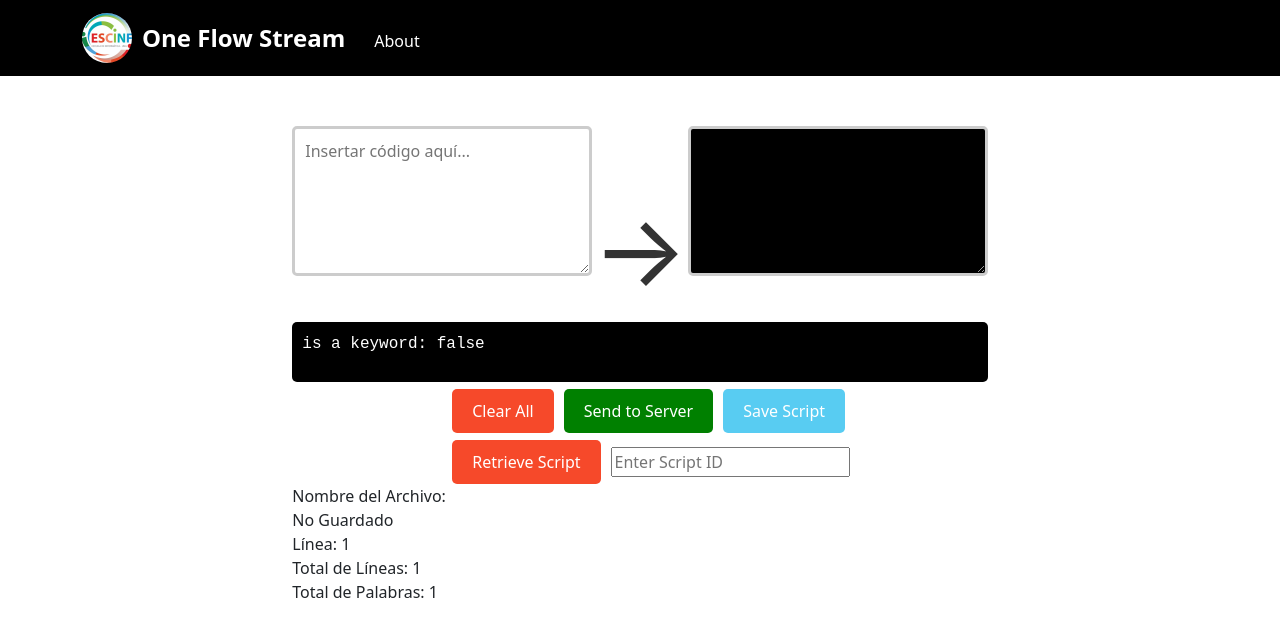
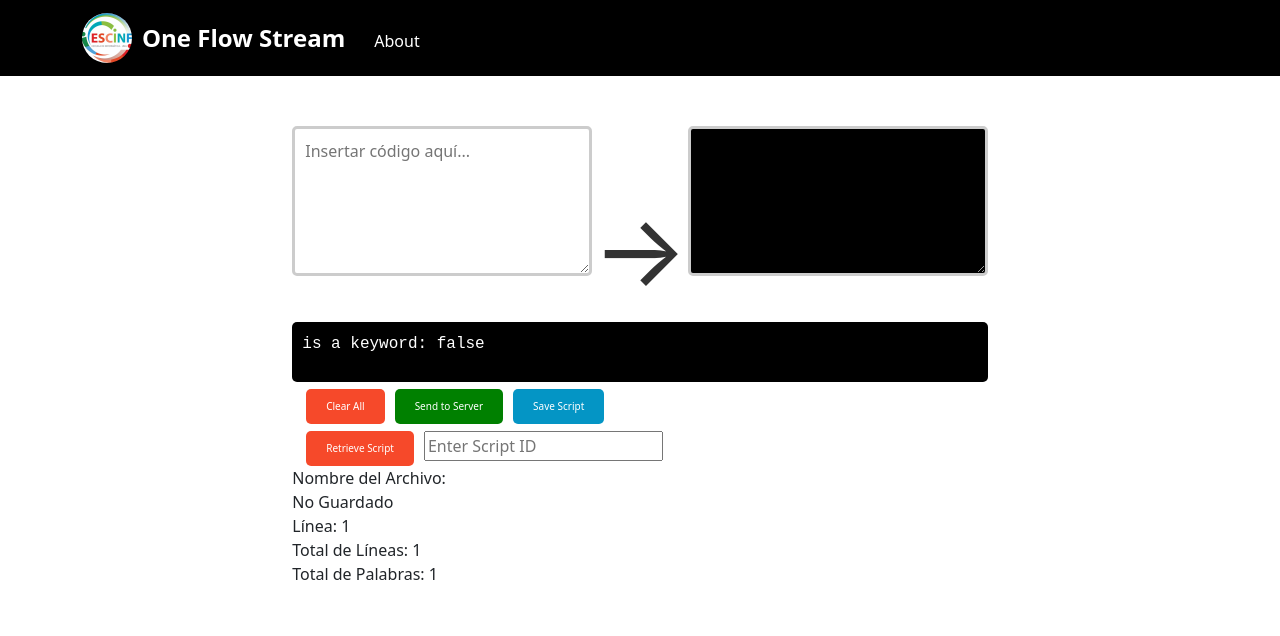
Before and after one commit to XarthDaichi/paradigmas-proyecto-final, a React (Create React App) app in the folder EIF400_II-2023_OFS2/: page / in a window 1280 px wide. Shown: the top 636 px of the page. Built offline with nearby package versions, Linux system fonts and the light colour scheme; no server answers.

Commit message:
CambiosAboutEstilos

```diff
--- a/EIF400_II-2023_OFS2/src/App.css
+++ b/EIF400_II-2023_OFS2/src/App.css
@@ -70,15 +70,19 @@ body {
   margin-right: 20px;
 }
 
-.custom-buttons button:first-child {
-  background-color: #f6492a;
+.custom-buttons button {
+  background-color: #422af6;
   color: white;
   border: none;
   border-radius: 5px;
   padding: 10px 20px;
-  font-size: 16px;
+  font-size: 10px;
   cursor: pointer;
   margin-right: 10px;
+}
+
+.custom-buttons button:first-child {
+  background-color: #f6492a;
 }
 
 .custom-buttons button:first-child:hover {
@@ -87,35 +91,36 @@ body {
 
 .custom-buttons button:nth-child(2) {
   background-color: #008000;
-  color: white;
-  border: none;
-  border-radius: 5px;
-  padding: 10px 20px;
-  font-size: 16px;
-  cursor: pointer;
-  margin-right: 10px;
 }
 
 .custom-buttons button:nth-child(2):hover {
   background-color: #006400;
 }
 
-.custom-buttons button:last-child {
-  background-color: rgb(88, 204, 242);
+.custom-buttons button:nth-child(3) {
+  background-color: #0495c5;
+}
+
+.custom-buttons button:nth-child(3):hover {
+  background-color: #0099cc;
+}
+
+.custom-retrieve-button {
+  background-color: #0583d1; /* Azul */
   color: white;
   border: none;
   border-radius: 5px;
   padding: 10px 20px;
-  font-size: 16px;
+  font-size: 10px;
   cursor: pointer;
 }
 
-.custom-buttons button:last-child:hover {
-  background-color: #0583d1;
+.custom-retrieve-button:hover {
+  background-color: #04609a; /* Cambia el color de hover del último botón */
 }
 
 .custom-buttons {
-  margin-left: 23%;
+  margin-left: 2%;
 }
 
 .arrow {
@@ -149,3 +154,12 @@ body {
   align-items: center;
   min-height: 50vh;
 }
+
+.info-box {
+  background-color: #333;
+  color: white;
+  padding: 10px;
+  border-radius: 5px;
+  margin-top: 20px;
+  text-align: center;
+}
--- a/EIF400_II-2023_OFS2/src/components/ScriptPopup.js
+++ b/EIF400_II-2023_OFS2/src/components/ScriptPopup.js
@@ -13,7 +13,7 @@ const ScriptPopup = ({ onSave }) => {
     <div className="script-popup">
       <input
         type="text"
-        placeholder="Introducir el nombre del script"
+        placeholder="Nombre del script"
         value={scriptName}
         onChange={(e) => setScriptName(e.target.value)}
       />
```
Also changed, not shown: 1 other file (tests, documents, lock files or other folders).
